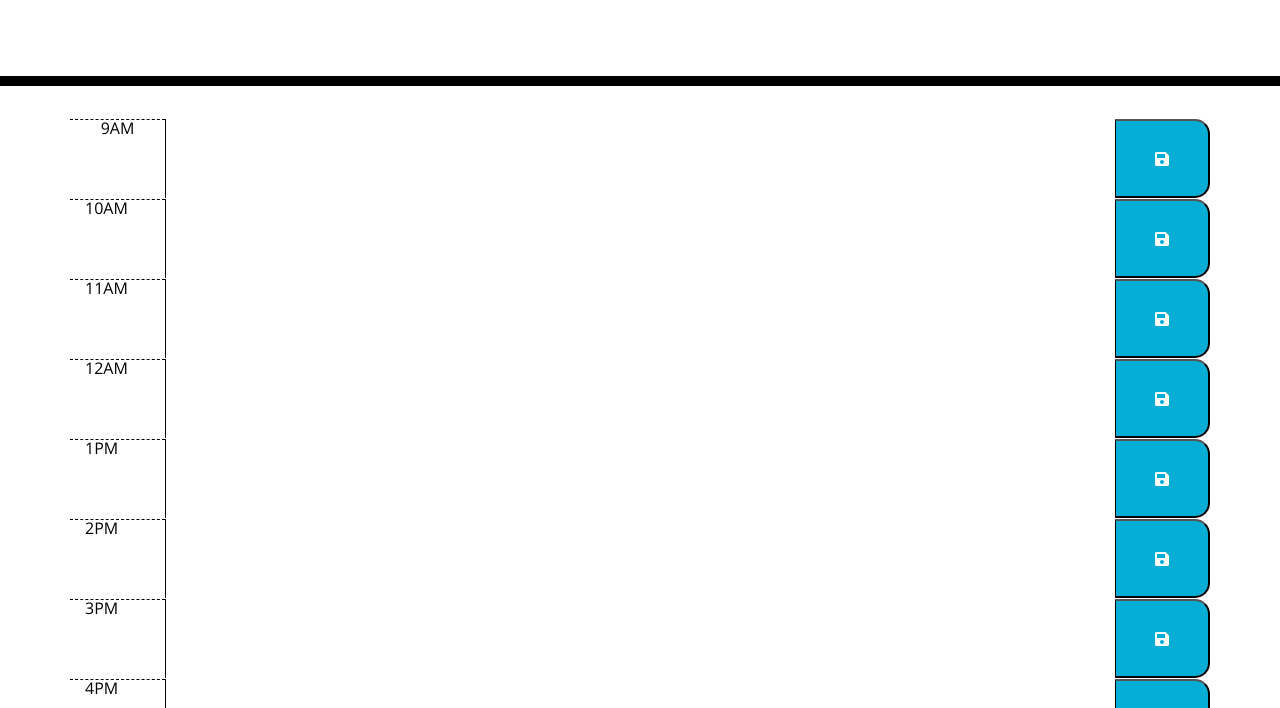
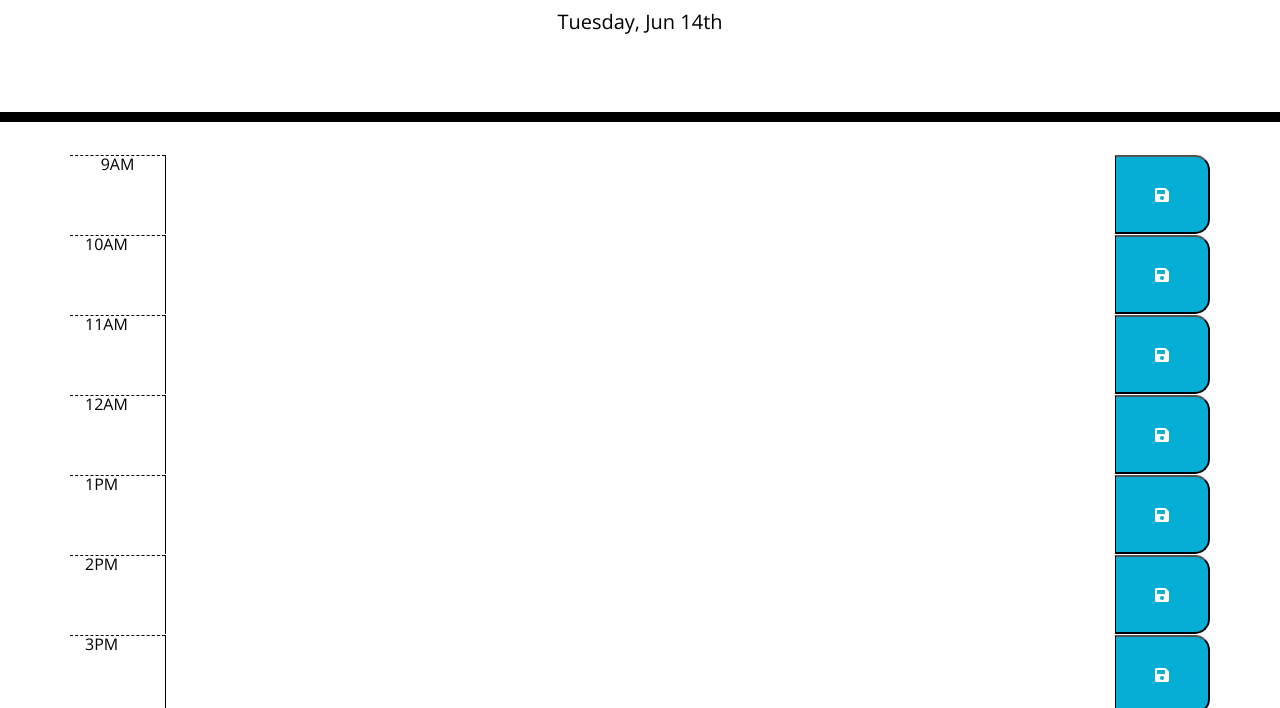
Before and after one commit to Deiondrae/Work-day-scheduler, a plain HTML site: page index.html in a window 1280 px wide. Shown: the part 182-890 px from the top of the page. Drawn offline with nearby package versions, Linux system fonts and the light colour scheme.

Commit message:
Added current date to header

```diff
--- a/assets/js/script.js
+++ b/assets/js/script.js
@@ -0,0 +1,4 @@
+const date = moment().format("dddd, MMM Do");
+const hour = parseInt(moment().hour());
+const currentDate = document.getElementById("currentDay")
+currentDate.innerHTML = date
--- a/index.html
+++ b/index.html
@@ -81,5 +81,6 @@
 
     <script src="https://code.jquery.com/jquery-3.4.1.min.js"></script>
     <script src="https://cdnjs.cloudflare.com/ajax/libs/moment.js/2.24.0/moment.min.js"></script>
+    <script src="./assets/js/script.js"></script>
   </body>
 </html>
```
